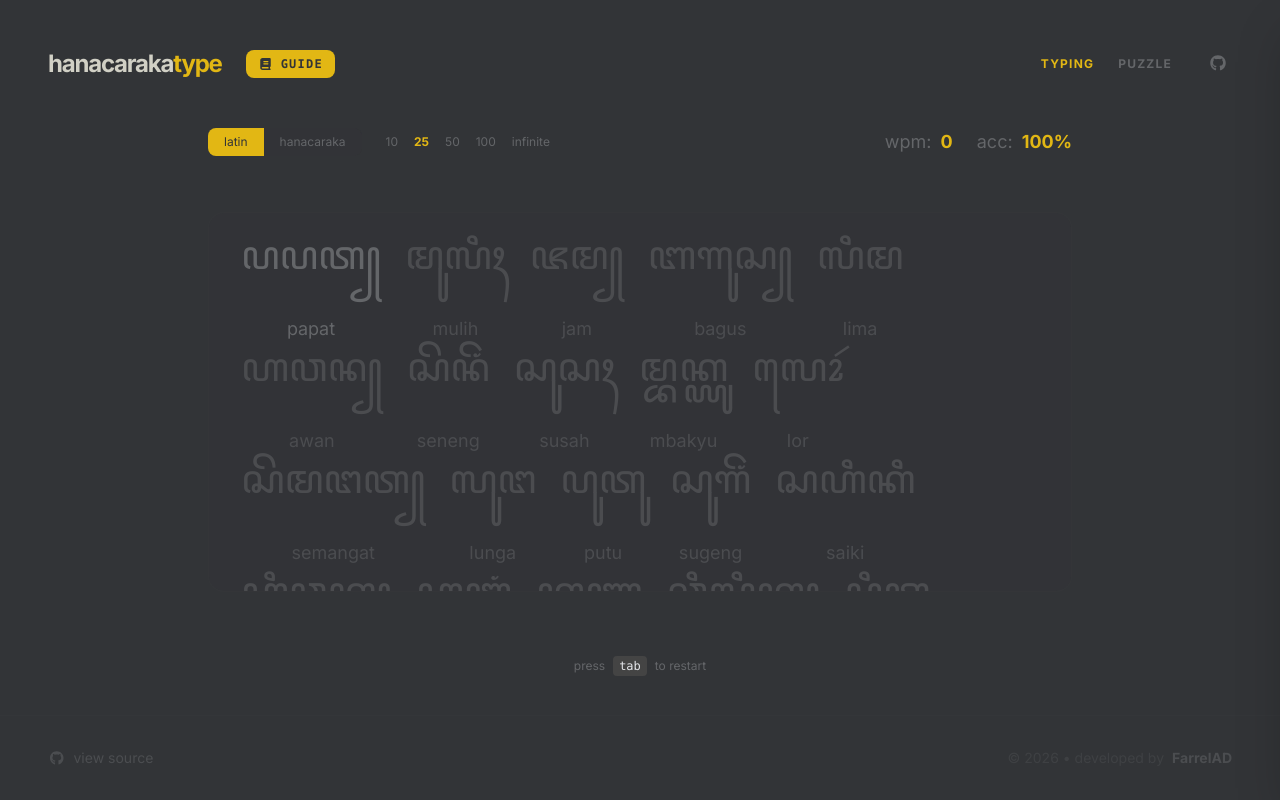
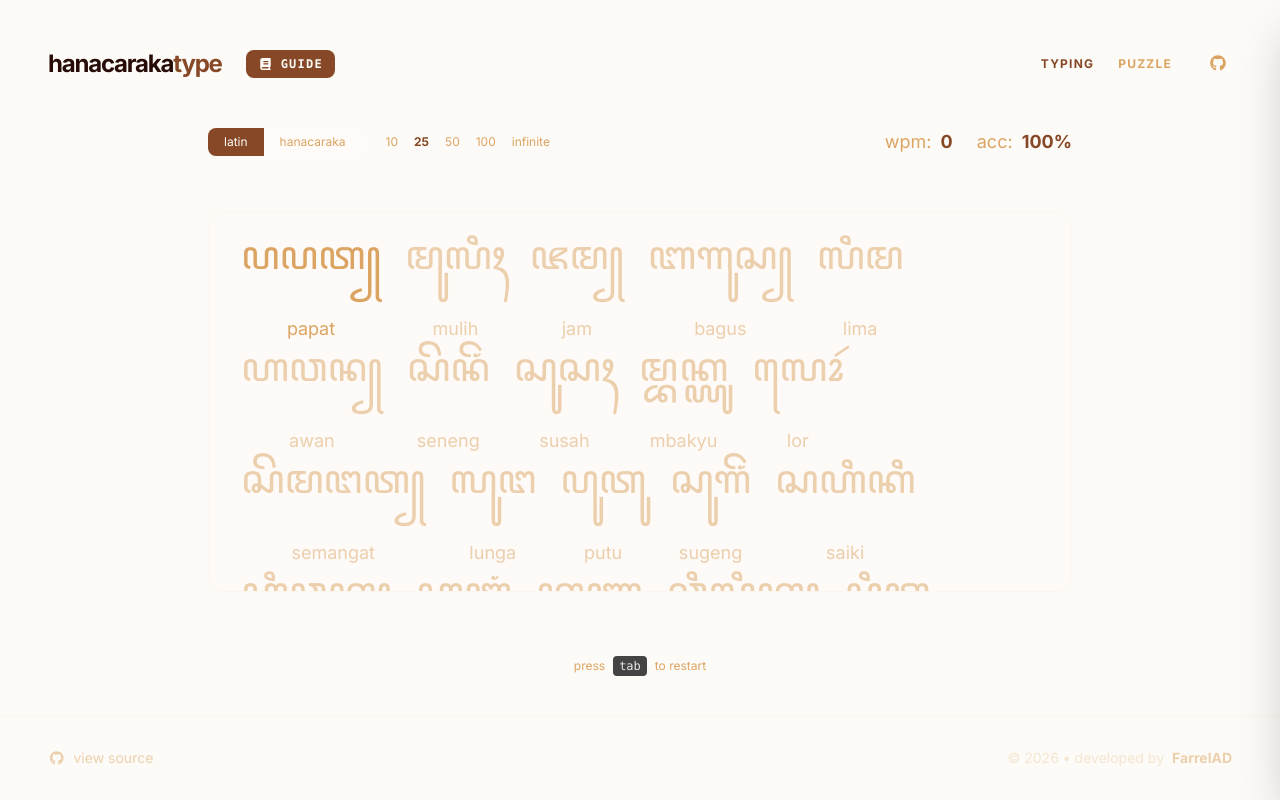
Before and after one commit to FarrelAD/hanacaraka-type, a React (Vite) app: page /typing in a window 1280 px wide. Built offline with nearby package versions, Linux system fonts and the light colour scheme.

Commit message:
style: change app color theme

```diff
--- a/src/App.tsx
+++ b/src/App.tsx
@@ -8,7 +8,7 @@ import Footer from '@/components/layout/Footer';
 export default function App() {
   return (
     <Router basename={import.meta.env.BASE_URL}>
-      <div className="h-dvh overflow-hidden flex flex-col bg-bg-monkey text-text-monkey font-mono selection:bg-main-monkey/30 selection:text-main-monkey">
+      <div className="h-dvh overflow-hidden flex flex-col bg-bg-theme text-text-theme font-mono selection:bg-main-theme/30 selection:text-main-theme">
         <Header />
 
         <div className="flex-1 w-full flex flex-col relative overflow-hidden">
--- a/src/components/layout/Footer.tsx
+++ b/src/components/layout/Footer.tsx
@@ -5,13 +5,13 @@ export default function Footer() {
   const currentYear = new Date().getFullYear();
 
   return (
-    <footer className="w-full px-6 lg:px-12 mt-auto py-8 flex flex-col md:flex-row justify-between items-center gap-6 text-sub-monkey text-sm font-ui opacity-50 hover:opacity-100 transition-opacity duration-300 border-t border-sub-monkey/10">
+    <footer className="w-full px-6 lg:px-12 mt-auto py-8 flex flex-col md:flex-row justify-between items-center gap-6 text-sub-theme text-sm font-ui opacity-50 hover:opacity-100 transition-opacity duration-300 border-t border-sub-theme/10">
       <div className="flex items-center gap-6">
         <a
           href="https://github.com/FarrelAD/hanacaraka-type"
           target="_blank"
           rel="noopener noreferrer"
-          className="flex items-center gap-2 hover:text-main-monkey transition-colors duration-200"
+          className="flex items-center gap-2 hover:text-main-theme transition-colors duration-200"
         >
           <FontAwesomeIcon icon={faGithub} className="w-[18px] h-[18px]" />
           <span>view source</span>
@@ -25,7 +25,7 @@ export default function Footer() {
             href="https://github.com/FarrelAD"
             target="_blank"
             rel="noopener noreferrer"
-            className="hover:text-main-monkey transition-colors duration-200 font-bold"
+            className="hover:text-main-theme transition-colors duration-200 font-bold"
           >
             FarrelAD
           </a>
--- a/src/components/layout/Header.tsx
+++ b/src/components/layout/Header.tsx
@@ -16,8 +16,8 @@ export default function Header() {
       <header className="w-full px-6 lg:px-12 pt-8 md:pt-12 flex flex-wrap gap-4 items-center justify-between">
         <div className="flex items-center gap-6">
           <Link to="/" className="flex items-center gap-3">
-            <h1 className="text-xl md:text-2xl font-bold text-text-monkey font-ui tracking-tighter">
-              hanacaraka<span className="text-main-monkey">type</span>
+            <h1 className="text-xl md:text-2xl font-bold text-text-theme font-ui tracking-tighter">
+              hanacaraka<span className="text-main-theme">type</span>
             </h1>
           </Link>
 
@@ -25,7 +25,7 @@ export default function Header() {
             <button
               type="button"
               onClick={() => setIsGuideOpen(true)}
-              className="flex items-center gap-2 bg-main-monkey text-bg-monkey px-3 py-1.5 rounded-lg text-xs font-bold uppercase tracking-widest hover:opacity-90 transition-opacity hover:cursor-pointer"
+              className="flex items-center gap-2 bg-main-theme text-bg-theme px-3 py-1.5 rounded-lg text-xs font-bold uppercase tracking-widest hover:opacity-90 transition-opacity hover:cursor-pointer"
             >
               <FontAwesomeIcon icon={faBook} />
               Guide
@@ -39,7 +39,7 @@ export default function Header() {
               <Link
                 to="/typing"
                 className={`text-xs font-ui font-bold uppercase tracking-widest transition-colors hidden sm:block ${
-                  location.pathname === '/typing' ? 'text-main-monkey' : 'text-sub-monkey hover:text-text-monkey'
+                  location.pathname === '/typing' ? 'text-main-theme' : 'text-sub-theme hover:text-text-theme'
                 }`}
               >
                 Typing
@@ -47,7 +47,7 @@ export default function Header() {
               <Link
                 to="/puzzle"
                 className={`text-xs font-ui font-bold uppercase tracking-widest transition-colors hidden sm:block ${
-                  location.pathname === '/puzzle' ? 'text-main-monkey' : 'text-sub-monkey hover:text-text-monkey'
+                  location.pathname === '/puzzle' ? 'text-main-theme' : 'text-sub-theme hover:text-text-theme'
                 }`}
               >
                 Puzzle
@@ -58,7 +58,7 @@ export default function Header() {
             href="https://github.com/FarrelAD/hanacaraka-type"
             target="_blank"
             rel="noopener noreferrer"
-            className="text-sub-monkey hover:text-main-monkey transition-colors p-1 ml-2"
+            className="text-sub-theme hover:text-main-theme transition-colors p-1 ml-2"
             title="View Source"
           >
             <FontAwesomeIcon icon={faGithub} className="w-5 h-5" />
--- a/src/features/puzzle-game/components/DroppableSlot.tsx
+++ b/src/features/puzzle-game/components/DroppableSlot.tsx
@@ -1,4 +1,3 @@
-import type { CSSProperties } from 'react';
 import { useDroppable } from '@dnd-kit/core';
 import type { PuzzlePiece } from '@/types';
 import DraggablePiece from './DraggablePiece';
@@ -16,18 +15,12 @@ export default function DroppableSlot({
 }) {
   const { isOver, setNodeRef } = useDroppable({ id });
 
-  const style: CSSProperties = {
-    backgroundColor: isOver ? 'rgba(226, 183, 20, 0.05)' : 'rgba(255, 255, 255, 0.02)',
-    borderColor: isOver ? 'rgba(226, 183, 20, 0.4)' : 'rgba(255, 255, 255, 0.15)',
-  };
-
   return (
     <div
       ref={setNodeRef}
-      style={style}
       className={`
         w-full h-full border rounded-2xl flex items-center justify-center relative transition-all duration-300
-        ${isOver ? 'scale-[1.02]' : ''}
+        ${isOver ? 'scale-[1.02] bg-main-theme/10 border-main-theme/50' : 'bg-transparent border-sub-theme/30'}
       `}
     >
       {piece ? (
@@ -36,14 +29,14 @@ export default function DroppableSlot({
           {!isSuccess && (
             <button
               type="button" onClick={onClear}
-              className="absolute -top-1 -right-1 text-sub-monkey hover:text-error-monkey opacity-0 group-hover:opacity-100 transition-opacity"
+              className="absolute -top-1 -right-1 text-sub-theme hover:text-error-theme opacity-0 group-hover:opacity-100 transition-opacity"
             >
               ✕
             </button>
           )}
         </div>
       ) : (
-        <span className="text-[10px] uppercase font-ui text-sub-monkey opacity-20 tracking-widest">{id}</span>
+        <span className="text-[10px] uppercase font-ui text-sub-theme opacity-70 tracking-widest">{id}</span>
       )}
     </div>
   );
--- a/src/features/puzzle-game/components/JavanesePieceDisplay.tsx
+++ b/src/features/puzzle-game/components/JavanesePieceDisplay.tsx
@@ -57,7 +57,7 @@ export default function JavanesePieceDisplay({ char, type, className = "" }: { c
   }, [char, isDiacritic]);
 
   if (!isDiacritic) {
-    return <span className={`text-text-monkey ${className}`}>{char}</span>;
+    return <span className={`text-text-theme ${className}`}>{char}</span>;
   }
 
   return imgUrl ? (
--- a/src/features/typing-game/components/TypingGame.tsx
+++ b/src/features/typing-game/components/TypingGame.tsx
@@ -189,17 +189,17 @@ export default function TypingGame() {
       {!isFinished ? (
         <div className="space-y-8 md:space-y-12">
           {/* Top Controls & Stats Bar */}
-          <div className="flex flex-col md:flex-row items-center justify-between gap-6 bg-bg-monkey py-2">
+          <div className="flex flex-col md:flex-row items-center justify-between gap-6 bg-bg-theme py-2">
             <div className="flex items-center gap-6">
               {/* Mode Toggle */}
-              <div className="flex bg-bg-monkey/40 rounded-lg overflow-hidden">
+              <div className="flex bg-bg-theme/40 rounded-lg overflow-hidden">
                 {(['latin', 'hanacaraka'] as const).map((m) => (
                   <button
                     key={m}
                     type="button"
                     onClick={() => setMode(m)}
                     className={`px-4 py-1.5 text-xs font-ui transition-colors ${
-                      mode === m ? 'bg-main-monkey text-bg-monkey' : 'text-sub-monkey hover:text-text-monkey bg-bg-monkey/20'
+                      mode === m ? 'bg-main-theme text-bg-theme' : 'text-sub-theme hover:text-text-theme bg-bg-theme/20'
                     }`}
                   >
                     {m}
@@ -215,7 +215,7 @@ export default function TypingGame() {
                     type="button"
                     onClick={() => setWordLimit(limit)}
                     className={`text-xs font-ui transition-colors ${
-                      wordLimit === limit ? 'text-main-monkey font-bold' : 'text-sub-monkey hover:text-text-monkey'
+                      wordLimit === limit ? 'text-main-theme font-bold' : 'text-sub-theme hover:text-text-theme'
                     }`}
                   >
                     {limit}
@@ -226,17 +226,17 @@ export default function TypingGame() {
 
             {/* Stats */}
             <div className="flex items-center gap-6 font-ui text-lg">
-              <div className="text-sub-monkey">
-                wpm: <span className="text-main-monkey font-bold ml-1">{wpm}</span>
+              <div className="text-sub-theme">
+                wpm: <span className="text-main-theme font-bold ml-1">{wpm}</span>
               </div>
-              <div className="text-sub-monkey">
-                acc: <span className="text-main-monkey font-bold ml-1">{currentAcc}%</span>
+              <div className="text-sub-theme">
+                acc: <span className="text-main-theme font-bold ml-1">{currentAcc}%</span>
               </div>
             </div>
           </div>
 
           <div
-            className="relative p-6 md:p-8 rounded-2xl bg-bg-monkey/20 border border-sub-monkey/5 cursor-text h-[260px] md:h-[380px] overflow-hidden"
+            className="relative p-6 md:p-8 rounded-2xl bg-bg-theme/20 border border-sub-theme/5 cursor-text h-[260px] md:h-[380px] overflow-hidden"
             onClick={() => inputRef.current?.focus()}
             ref={containerRef}
           >
@@ -278,7 +278,7 @@ export default function TypingGame() {
              <button
               type="button"
               onClick={resetGame}
-              className="flex items-center gap-2 text-sub-monkey hover:text-main-monkey transition-colors text-xs font-ui"
+              className="flex items-center gap-2 text-sub-theme hover:text-main-theme transition-colors text-xs font-ui"
               title="Restart Test"
             >
               press <kbd className="bg-[#444] px-1.5 py-0.5 rounded text-gray-200">tab</kbd> to restart
--- a/src/index.css
+++ b/src/index.css
@@ -1,12 +1,12 @@
 @import "tailwindcss";
 
 @theme {
-  --color-bg-monkey: #323437;
-  --color-main-monkey: #e2b714;
-  --color-sub-monkey: #646669;
-  --color-text-monkey: #d1d0c5;
-  --color-error-monkey: #ca4754;
-  --color-error-extra-monkey: #793e44;
+  --color-bg-theme: #FDFBF7;
+  --color-main-theme: #864826;
+  --color-sub-theme: #DCA462;
+  --color-text-theme: #260B06;
+  --color-error-theme: #D34848;
+  --color-error-extra-theme: #9B3B3B;
 
   --font-javanese: 'Noto Sans Javanese', serif;
   --font-ui: 'Inter', sans-serif;
@@ -14,12 +14,12 @@
 
 @layer base {
   body {
-    @apply bg-bg-monkey text-text-monkey font-ui;
+    @apply bg-bg-theme text-text-theme font-ui;
   }
 }
 
 .caret {
-  @apply absolute w-[2px] h-10 md:h-16 bg-main-monkey transition-all duration-75;
+  @apply absolute w-[2px] h-10 md:h-16 bg-main-theme transition-all duration-75;
   animation: blink 1s infinite;
 }
 
@@ -57,11 +57,11 @@
 }
 
 .word {
-  @apply text-sub-monkey relative whitespace-nowrap;
+  @apply text-sub-theme relative whitespace-nowrap;
 }
 
 .word.active {
-  @apply text-sub-monkey;
+  @apply text-sub-theme;
 }
 
 .char {
@@ -69,17 +69,17 @@
 }
 
 .char.correct {
-  @apply text-text-monkey;
+  @apply text-text-theme;
 }
 
 .char.partial {
-  @apply text-text-monkey/50;
+  @apply text-text-theme/50;
 }
 
 .char.incorrect {
-  @apply text-error-monkey;
+  @apply text-error-theme;
 }
 
 .char.extra {
-  @apply text-error-extra-monkey;
+  @apply text-error-extra-theme;
 }
```
Also changed, not shown: src/components/ScriptReference.tsx (+19 -19 lines), src/features/puzzle-game/components/PuzzleGame.tsx (+9 -9 lines), src/features/typing-game/components/Results.tsx (+7 -7 lines), src/pages/Home.tsx (+6 -6 lines).
